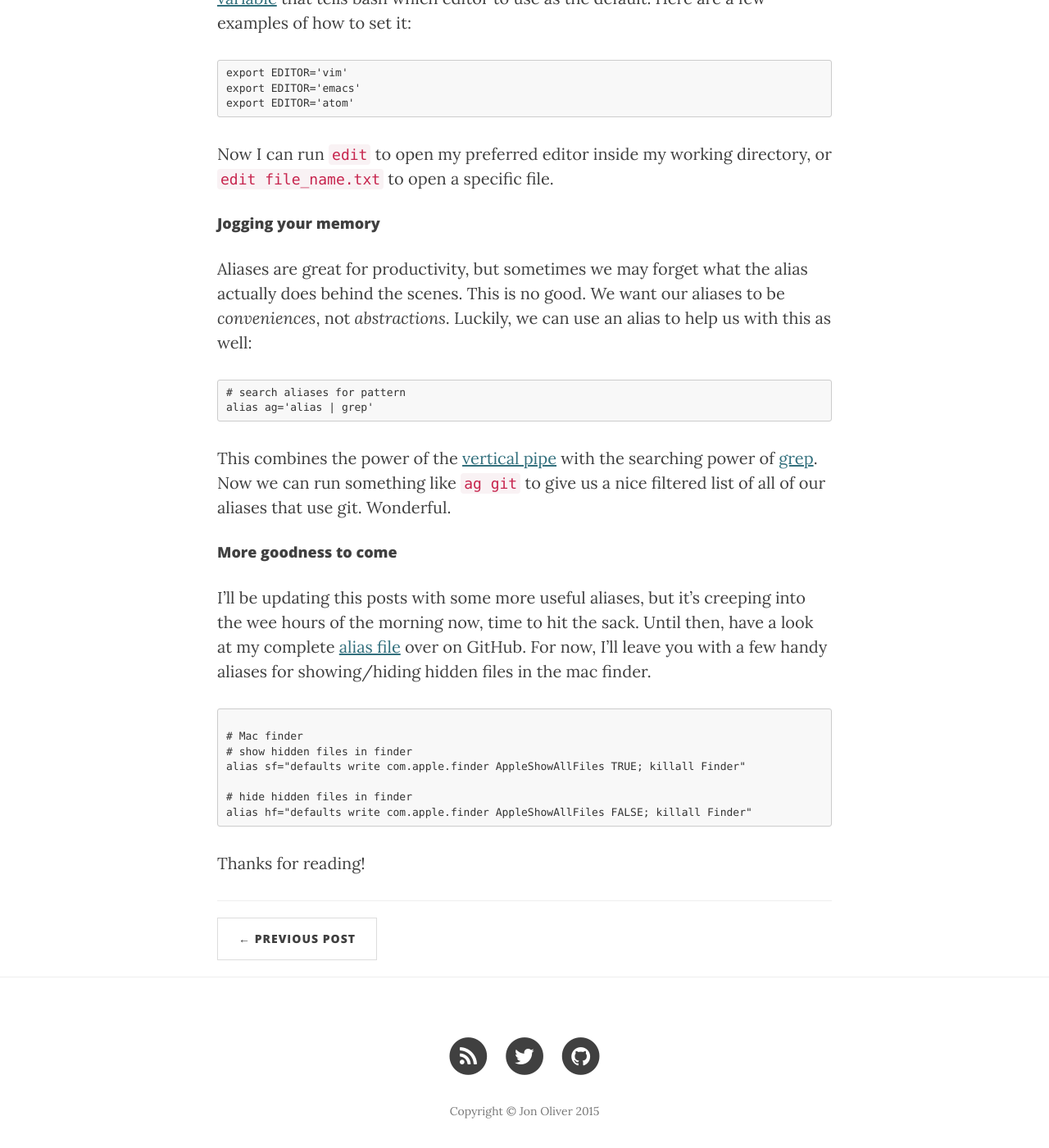
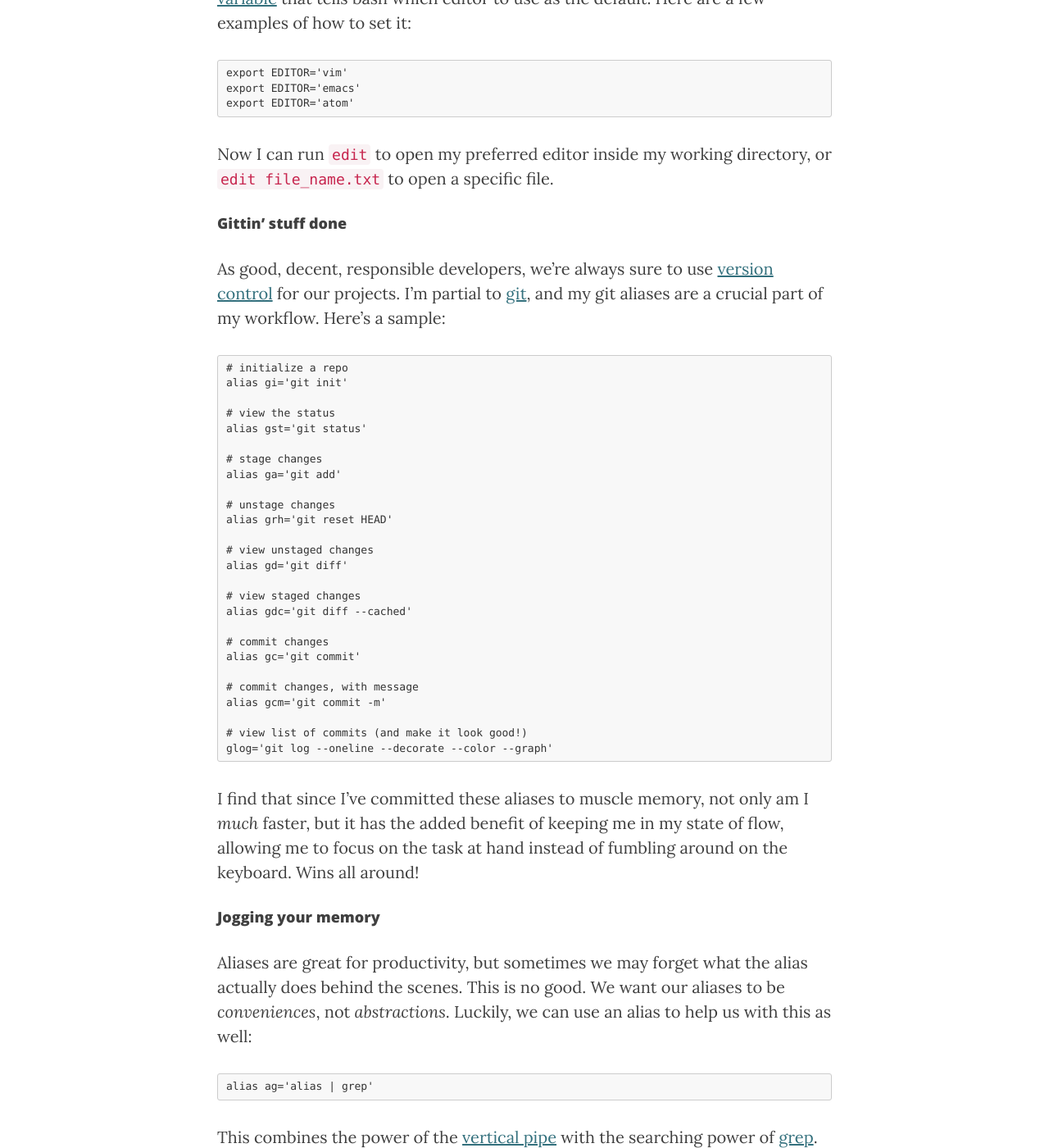
Before and after one commit to jonoliver/jonoliver.github.io, a Jekyll site: the page built from _posts/2015-01-18-alias-everything.md, in a window 1280 px wide and 1400 px high, scrolled down 1519 px. Shown: the whole window at 82% size. Built offline with Jekyll 4.4.1, drawn with Linux system fonts in a browser that asks for light colours; nearby versions of some CDN libraries; some of the changed text lies outside the part shown.

Commit message:
Update alias post

````diff
--- a/_posts/2015-01-18-alias-everything.md
+++ b/_posts/2015-01-18-alias-everything.md
@@ -42,33 +42,69 @@
 
 Now I can run ```edit``` to open my preferred editor inside my working directory, or ```edit file_name.txt``` to open a specific file.
 
-<!-- #### Other examples
-Hopefully you're beginning to see the usefulness of aliases. To see a lot more cool aliases, take a look at my [alias file](https://github.com/jonoliver/dotfiles/blob/master/custom/alias.zsh). For now, here are a few random favorites:
- -->
+#### Gittin' stuff done
+
+As good, decent, responsible developers, we're always sure to use [version control](http://git-scm.com/video/what-is-version-control) for our projects. I'm partial to [git](http://git-scm.com/), and my git aliases are a crucial part of my workflow. Here's a sample:
+<pre><code># initialize a repo
+alias gi='git init'
+
+# view the status
+alias gst='git status'
+
+# stage changes
+alias ga='git add'
+
+# unstage changes
+alias grh='git reset HEAD'
+
+# view unstaged changes
+alias gd='git diff'
+
+# view staged changes
+alias gdc='git diff --cached'
+
+# commit changes
+alias gc='git commit'
+
+# commit changes, with message
+alias gcm='git commit -m'
+
+# view list of commits (and make it look good!)
+glog='git log --oneline --decorate --color --graph'
+</code></pre>
+
+I find that since I've committed these aliases to muscle memory, not only am I *much* faster, but it has the added benefit of keeping me in my state of flow, allowing me to focus on the task at hand instead of fumbling around on the keyboard. Wins all around!
+
 
 #### Jogging your memory
 Aliases are great for productivity, but sometimes we may forget what the alias actually does behind the scenes. This is no good. We want our aliases to be *conveniences*, not *abstractions*. Luckily, we can use an alias to help us with this as well:
 
-<pre><code># search aliases for pattern
-alias ag='alias | grep'
+<pre><code>alias ag='alias | grep'
 </code></pre>
 
-This combines the power of the [vertical pipe](http://tldp.org/HOWTO/Bash-Prog-Intro-HOWTO-4.html) with the searching power of [grep](http://unixhelp.ed.ac.uk/CGI/man-cgi?grep). Now we can run something like ```ag git``` to give us a nice filtered list of all of our aliases that use git. Wonderful.
+This combines the power of the [vertical pipe](http://tldp.org/HOWTO/Bash-Prog-Intro-HOWTO-4.html) with the searching power of [grep](http://unixhelp.ed.ac.uk/CGI/man-cgi?grep). Now we can run something like ```ag git``` to give us a nice filtered list of all of our aliases that use git. But that's not all...
 
-<!-- <pre><code>
-# search processes for pattern
-alias psg='ps -ef | grep'
-# search history for pattern
-alias hg='history | grep'
-</code></pre> -->
+#### Send out the [search party](https://www.youtube.com/watch?v=UUNvFVQYClY)
+Although ```grep``` is most commonly used to search for patterns in files, using it to search against the output of different commands is extremely useful as well. Let's take a look at a few other aliases to leverage this technique.
 
+Want to search through a list of running processes?
+<pre><code>alias psg='ps -ef | grep'
+</code></pre>
 
-#### More goodness to come
-I'll be updating this posts with some more useful aliases, but it's creeping into the wee hours of the morning now, time to hit the sack. Until then, have a look at my complete [alias file](https://github.com/jonoliver/dotfiles/blob/master/custom/alias.zsh) over on GitHub. For now, I'll leave you with a few handy aliases for showing/hiding hidden files in the mac finder.
+How about searching your command history for the syntax of that command you ran months ago?
+<pre><code>alias hg='history | grep'
+</code></pre>
 
-<pre><code>
-# Mac finder
-# show hidden files in finder
+And that's just the beginning. Basically, if a command has output, you can ```grep``` it!
+
+#### Even more goodness
+If you're not already using aliases as part of your every day workflow, hopefully this has compelled you to start. For even more, have a look at my [alias file](https://github.com/jonoliver/dotfiles/blob/master/custom/alias.zsh) over on GitHub.
+
+And remember, this is just a starting point. Feel free to use any of the aliases here (most of them are "borrowed" anyway), but more importantly, create your own! **Make your aliases work for you.**
+
+Ok, that's all for now. I'll leave you with a few handy aliases for displaying hidden files in the mac finder.
+
+<pre><code># show hidden files in finder
 alias sf="defaults write com.apple.finder AppleShowAllFiles TRUE; killall Finder"
 
 # hide hidden files in finder
````
Also changed, not shown: other parts of _posts/2015-01-18-alias-everything.md (+1 -1 lines).
